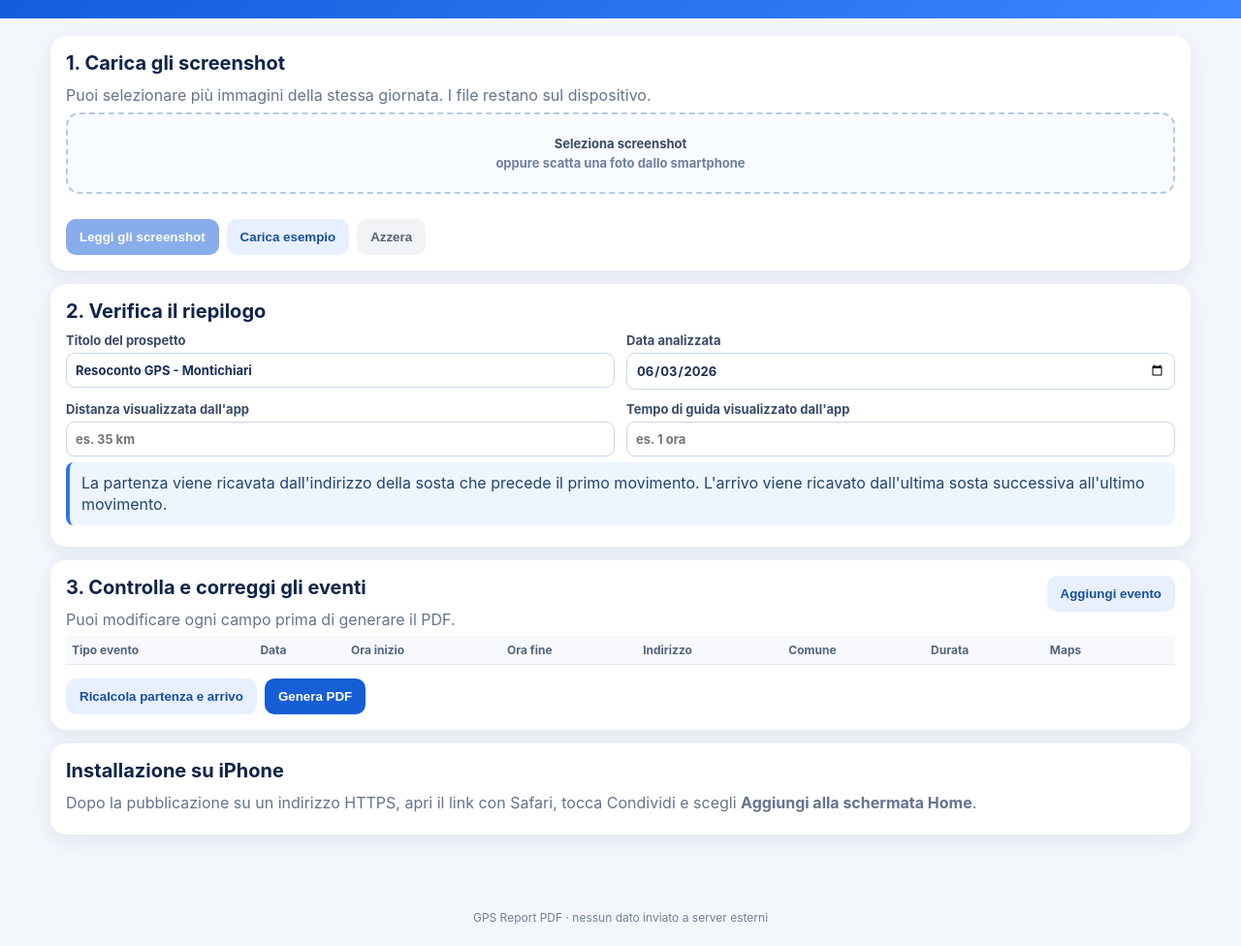
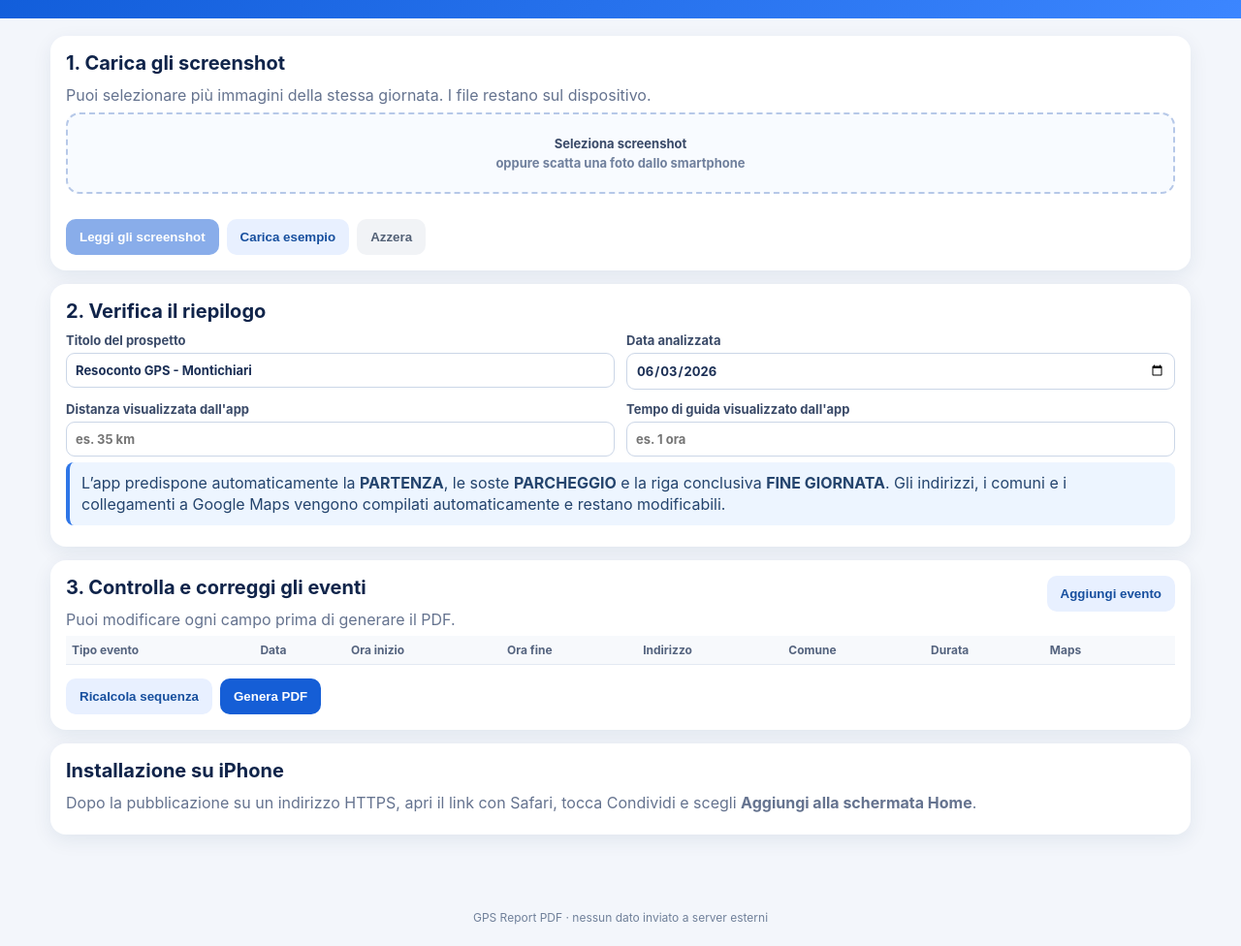
Before and after one commit to ezio59/gps-report-pdf, a plain HTML site: page index.html in a window 1280 px wide. Shown: the part 92-1068 px from the top of the page at 97% size. Drawn offline with nearby package versions, Linux system fonts and the light colour scheme.

Commit message:
Aggiorna interfaccia per fine giornata e compilazione automatica

```diff
--- a/index.html
+++ b/index.html
@@ -60,8 +60,7 @@
         </label>
       </div>
       <p class="hint">
-        La partenza viene ricavata dall'indirizzo della sosta che precede il primo movimento.
-        L'arrivo viene ricavato dall'ultima sosta successiva all'ultimo movimento.
+        L’app predispone automaticamente la <strong>PARTENZA</strong>, le soste <strong>PARCHEGGIO</strong> e la riga conclusiva <strong>FINE GIORNATA</strong>. Gli indirizzi, i comuni e i collegamenti a Google Maps vengono compilati automaticamente e restano modificabili.
       </p>
     </section>
 
@@ -92,7 +91,7 @@
         </table>
       </div>
       <div class="actions">
-        <button id="normalizeBtn" class="secondary">Ricalcola partenza e arrivo</button>
+        <button id="normalizeBtn" class="secondary">Ricalcola sequenza</button>
         <button id="pdfBtn" class="primary">Genera PDF</button>
       </div>
     </section>
@@ -108,5 +107,6 @@
   </footer>
 
   <script src="app.js"></script>
+  <script src="patch.js"></script>
 </body>
 </html>
```
